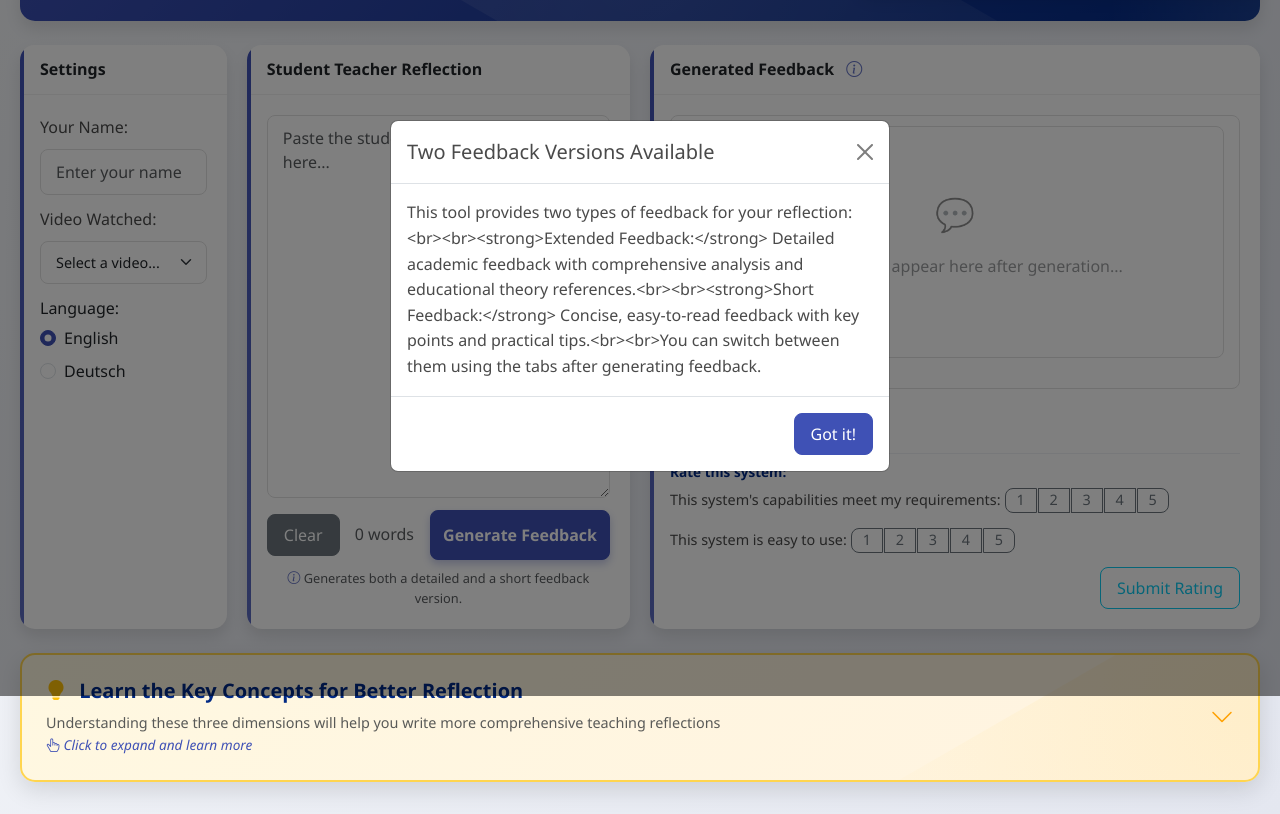
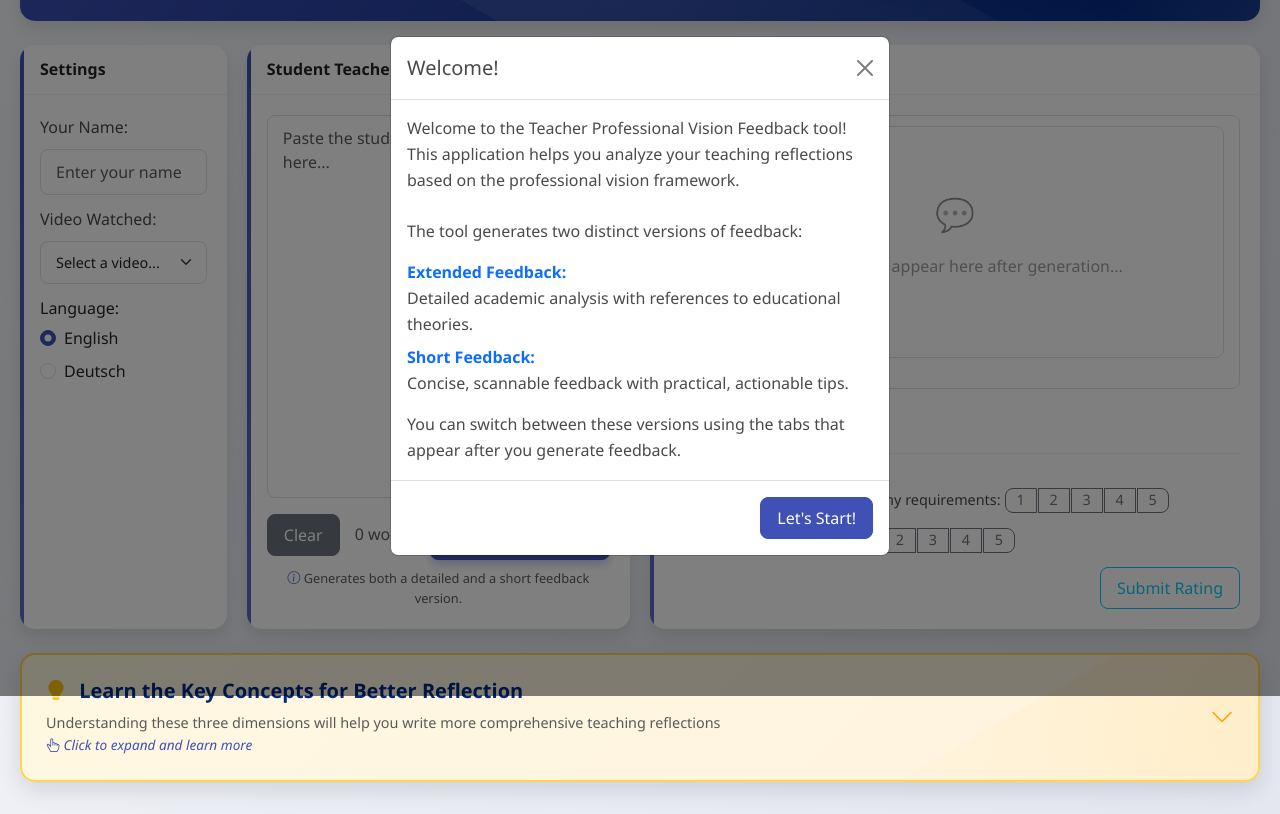
Before and after one commit to SiruiruiRen/tubingen-feedback-tool, a website: page index.html in a window 1280 px wide. Shown: the part 104-918 px from the top of the page. Drawn offline with nearby package versions, Linux system fonts and the light colour scheme; no server answers.

Commit message:
fix: Improve welcome popup format and content

```diff
--- a/app.js
+++ b/app.js
@@ -62,9 +62,14 @@ const translations = {
         generate_tooltip: "Generate both Extended (detailed academic) and Short (concise) feedback versions. Requires name and video selection.",
         words: "words",
         generate_description: "Generates both a detailed and a short feedback version.",
-        popup_title: "Two Feedback Versions Available",
-        popup_body: "This tool provides two types of feedback for your reflection:<br><br><strong>Extended Feedback:</strong> Detailed academic feedback with comprehensive analysis and educational theory references.<br><br><strong>Short Feedback:</strong> Concise, easy-to-read feedback with key points and practical tips.<br><br>You can switch between them using the tabs after generating feedback.",
-        popup_close_button: "Got it!"
+        popup_title: "Welcome!",
+        popup_body: 'Welcome to the Teacher Professional Vision Feedback tool! This application helps you analyze your teaching reflections based on the professional vision framework.<br><br>The tool generates two distinct versions of feedback:'
+        + '<ul class="list-unstyled mt-3">'
+        + '<li><strong class="text-primary">Extended Feedback:</strong><p class="mb-2">Detailed academic analysis with references to educational theories.</p></li>'
+        + '<li><strong class="text-primary">Short Feedback:</strong><p>Concise, scannable feedback with practical, actionable tips.</p></li>'
+        + '</ul>'
+        + 'You can switch between these versions using the tabs that appear after you generate feedback.',
+        popup_close_button: "Let's Start!"
     },
     de: {
         title: "Lehrer Professional Vision Feedback",
@@ -115,9 +120,14 @@ const translations = {
         generate_tooltip: "Generieren Sie sowohl erweiterte (detaillierte akademische) als auch kurze (prägnante) Feedback-Versionen. Erfordert Name und Video-Auswahl.",
         words: "Wörter",
         generate_description: "Erzeugt sowohl eine detaillierte als auch eine kurze Feedback-Version.",
-        popup_title: "Zwei Feedback-Versionen verfügbar",
-        popup_body: "Dieses Tool bietet zwei Arten von Feedback für Ihre Reflexion:<br><br><strong>Erweitertes Feedback:</strong> Detailliertes akademisches Feedback mit umfassender Analyse und pädagogischen Theoriereferenzen.<br><br><strong>Kurzes Feedback:</strong> Prägnantes, leicht lesbares Feedback mit Kernpunkten und praktischen Tipps.<br><br>Sie können nach dem Generieren des Feedbacks über die Registerkarten zwischen ihnen wechseln.",
-        popup_close_button: "Verstanden!"
+        popup_title: "Willkommen!",
+        popup_body: 'Willkommen beim Feedback-Tool für professionelle Unterrichtswahrnehmung! Diese Anwendung hilft Ihnen bei der Analyse Ihrer Unterrichtsreflexionen auf Basis des Frameworks der professionellen Unterrichtswahrnehmung.<br><br>Das Tool generiert zwei verschiedene Feedback-Versionen:'
+        + '<ul class="list-unstyled mt-3">'
+        + '<li><strong class="text-primary">Erweitertes Feedback:</strong><p class="mb-2">Detaillierte akademische Analyse mit Verweisen auf pädagogische Theorien.</p></li>'
+        + '<li><strong class="text-primary">Kurzes Feedback:</strong><p>Prägnantes, leicht lesbares Feedback mit praktischen, umsetzbaren Tipps.</p></li>'
+        + '</ul>'
+        + 'Sie können zwischen diesen Versionen über die Registerkarten wechseln, die nach der Feedback-Generierung erscheinen.',
+        popup_close_button: "Los geht's!"
     }
 };
 
@@ -212,7 +222,12 @@ document.addEventListener('DOMContentLoaded', function() {
         document.querySelectorAll('[data-lang-key]').forEach(element => {
             const key = element.getAttribute('data-lang-key');
             if (trans[key]) {
-                element.textContent = trans[key];
+                // Use innerHTML for keys that contain HTML, textContent for others for security
+                if (key === 'popup_body') {
+                    element.innerHTML = trans[key];
+                } else {
+                    element.textContent = trans[key];
+                }
             }
         });
 
--- a/index.html
+++ b/index.html
@@ -245,17 +245,19 @@
         <div class="modal-dialog modal-dialog-centered">
             <div class="modal-content">
                 <div class="modal-header">
-                    <h5 class="modal-title" id="welcomeModalLabel" data-lang-key="popup_title">Two Feedback Versions Available</h5>
+                    <h5 class="modal-title" id="welcomeModalLabel" data-lang-key="popup_title">Welcome!</h5>
                     <button type="button" class="btn-close" data-bs-dismiss="modal" aria-label="Close"></button>
                 </div>
                 <div class="modal-body" data-lang-key="popup_body">
-                    This tool provides two types of feedback for your reflection:<br><br>
-                    <strong>Extended Feedback:</strong> Detailed academic feedback with comprehensive analysis and educational theory references.<br><br>
-                    <strong>Short Feedback:</strong> Concise, easy-to-read feedback with key points and practical tips.<br><br>
-                    You can switch between them using the tabs after generating feedback.
+                    Welcome to the Teacher Professional Vision Feedback tool! This application helps you analyze your teaching reflections based on the professional vision framework.<br><br>The tool generates two distinct versions of feedback:
+                    <ul class="list-unstyled mt-3">
+                        <li><strong class="text-primary">Extended Feedback:</strong><p class="mb-2">Detailed academic analysis with references to educational theories.</p></li>
+                        <li><strong class="text-primary">Short Feedback:</strong><p>Concise, scannable feedback with practical, actionable tips.</p></li>
+                    </ul>
+                    You can switch between these versions using the tabs that appear after you generate feedback.
                 </div>
                 <div class="modal-footer">
-                    <button type="button" class="btn btn-primary" data-bs-dismiss="modal" data-lang-key="popup_close_button">Got it!</button>
+                    <button type="button" class="btn btn-primary" data-bs-dismiss="modal" data-lang-key="popup_close_button">Let's Start!</button>
                 </div>
             </div>
         </div>
```
